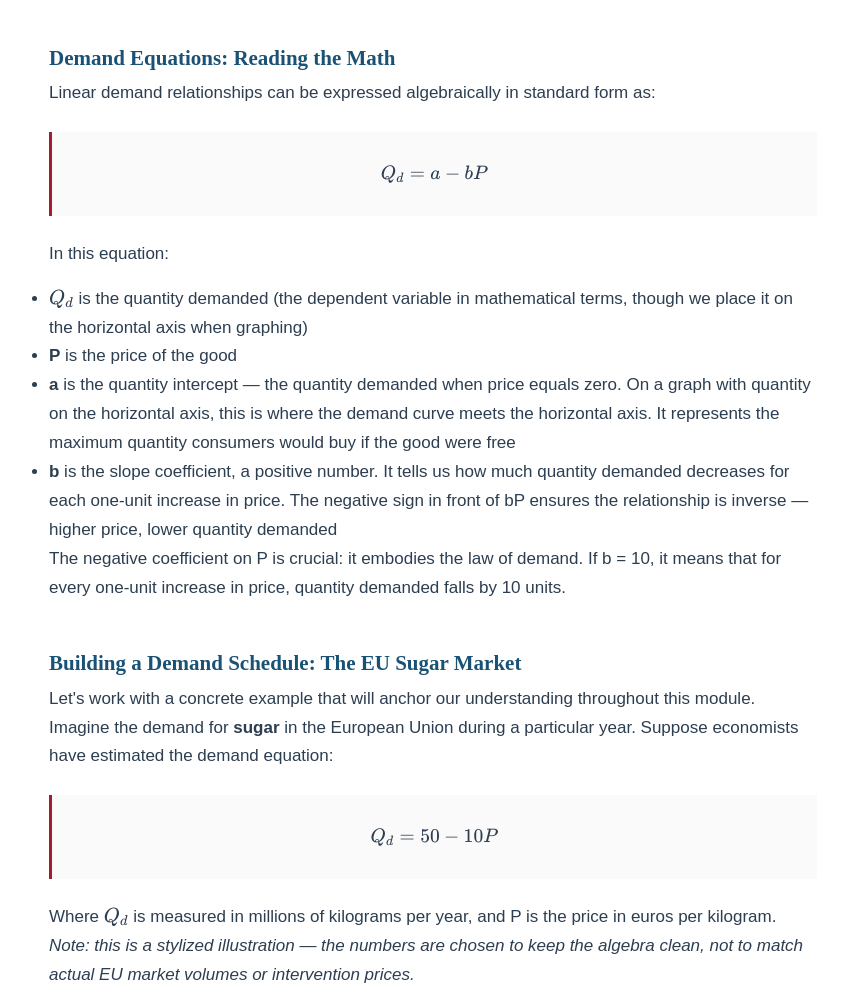
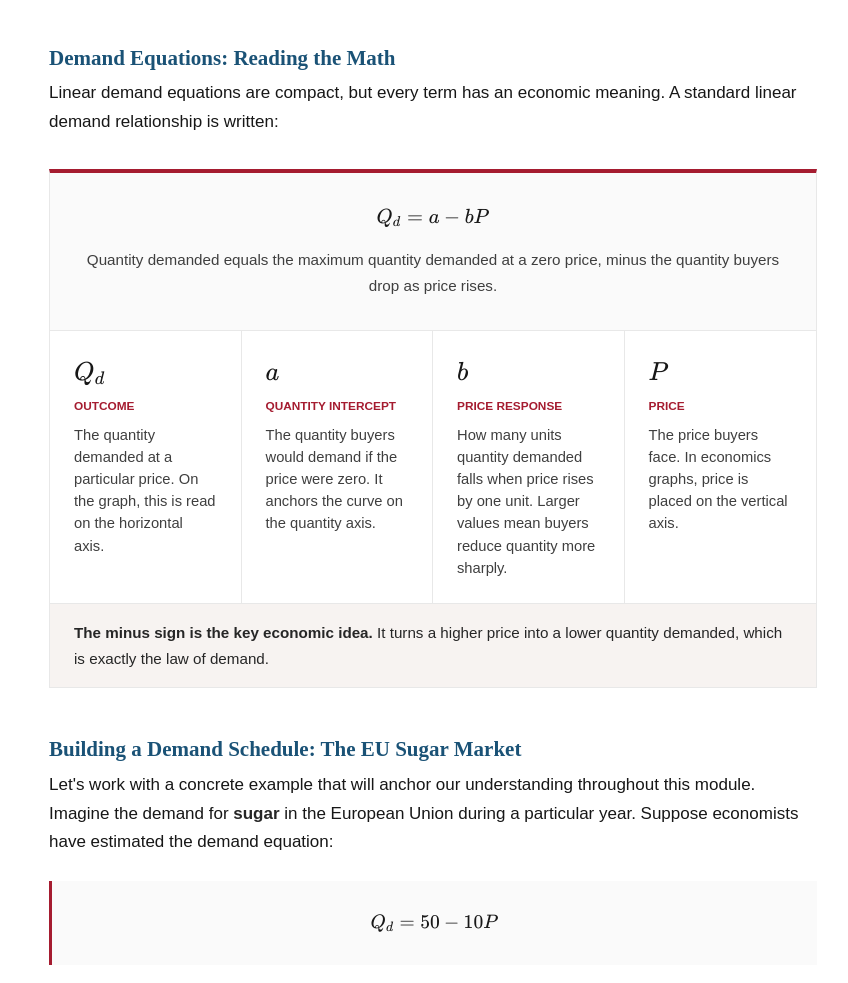
Before and after one commit to API-101/prep-textbook, a plain HTML site: page chapters/module-01-1-demand.html in a window 1280 px wide. Shown: the part 4270-5253 px from the top of the page, without its empty margins (271-1119 px from the left). Drawn offline with nearby package versions, Linux system fonts and the light colour scheme.

Commit message:
Refine Module 1 demand equation pedagogy

```diff
--- a/chapters/module-01-1-demand.html
+++ b/chapters/module-01-1-demand.html
@@ -146,23 +146,37 @@
       </p>
 <h3>Demand Equations: Reading the Math</h3>
 <p>
-        Linear demand relationships can be expressed algebraically in standard form as:
+        Linear demand equations are compact, but every term has an economic meaning. A standard linear demand relationship is written:
       </p>
-<div class="equation-block">
+<div class="equation-explainer">
+<div class="equation-explainer__formula">
         $$Q_d = a - bP$$
-      </div>
-<p>
-        In this equation:
-      </p>
-<ul>
-<li><strong>\(Q_d\)</strong> is the quantity demanded (the dependent variable in mathematical terms, though we place it on the horizontal axis when graphing)</li>
-<li><strong>P</strong> is the price of the good</li>
-<li><strong>a</strong> is the quantity intercept — the quantity demanded when price equals zero. On a graph with quantity on the horizontal axis, this is where the demand curve meets the horizontal axis. It represents the maximum quantity consumers would buy if the good were free</li>
-<li><strong>b</strong> is the slope coefficient, a positive number. It tells us how much quantity demanded decreases for each one-unit increase in price. The negative sign in front of bP ensures the relationship is inverse — higher price, lower quantity demanded</li>
-</ul>
-<p>
-        The negative coefficient on P is crucial: it embodies the law of demand. If b = 10, it means that for every one-unit increase in price, quantity demanded falls by 10 units.
-      </p>
+        <p class="equation-explainer__read">Quantity demanded equals the maximum quantity demanded at a zero price, minus the quantity buyers drop as price rises.</p>
+</div>
+<div class="equation-explainer__parts">
+<div class="equation-part">
+<span class="equation-part__symbol">\(Q_d\)</span>
+<span class="equation-part__label">Outcome</span>
+<p class="equation-part__text">The quantity demanded at a particular price. On the graph, this is read on the horizontal axis.</p>
+</div>
+<div class="equation-part">
+<span class="equation-part__symbol">\(a\)</span>
+<span class="equation-part__label">Quantity Intercept</span>
+<p class="equation-part__text">The quantity buyers would demand if the price were zero. It anchors the curve on the quantity axis.</p>
+</div>
+<div class="equation-part">
+<span class="equation-part__symbol">\(b\)</span>
+<span class="equation-part__label">Price Response</span>
+<p class="equation-part__text">How many units quantity demanded falls when price rises by one unit. Larger values mean buyers reduce quantity more sharply.</p>
+</div>
+<div class="equation-part">
+<span class="equation-part__symbol">\(P\)</span>
+<span class="equation-part__label">Price</span>
+<p class="equation-part__text">The price buyers face. In economics graphs, price is placed on the vertical axis.</p>
+</div>
+</div>
+<p class="equation-explainer__note"><strong>The minus sign is the key economic idea.</strong> It turns a higher price into a lower quantity demanded, which is exactly the law of demand.</p>
+</div>
 <h3>Building a Demand Schedule:
          The EU Sugar Market
 </h3>
@@ -175,6 +189,10 @@
 
 <div class="equation-block">$$Q_d = 50 - 10P$$</div>
 <p>Where \(Q_d\) is measured in millions of kilograms per year, and P is the price in euros per kilogram. <em>Note: this is a stylized illustration — the numbers are chosen to keep the algebra clean, not to match actual EU market volumes or intervention prices.</em></p>
+<div class="equation-translation">
+<div class="equation-translation__label">Read the equation in words</div>
+<p class="equation-translation__text">If sugar were free, buyers would demand 50 million kg. For every €1 increase in price, buyers reduce quantity demanded by 10 million kg.</p>
+</div>
 
 
 
@@ -480,7 +498,7 @@
 <div class="graph-container">
 <div class="graph-container__title">Demand Curve Explorer</div>
 <div class="graph-container__description">
-          Adjust the intercept (a) and slope (b) to see how the demand curve changes. The equation shown is \(Q_d = a - bP\), which we invert to \(P = (a/b) - (Q/b)\) for graphing. Increasing the intercept (a) shifts the curve rightward. Increasing the slope coefficient (b) makes the curve <em>flatter</em> — because the inverted slope is \(-1/b\), which shrinks in magnitude as b grows.
+          Use the sliders to test one idea at a time. First change only the intercept (a) and watch the whole curve move. Then reset and change only the slope coefficient (b) to see how price responsiveness changes the curve's steepness. The equation shown is \(Q_d = a - bP\), which we invert to \(P = (a/b) - (Q/b)\) for graphing.
         </div>
 <div class="graph-container__svg-wrapper" id="demand-graph"></div>
 <div class="graph-container__controls">
--- a/css/theme.css
+++ b/css/theme.css
@@ -35,19 +35,19 @@
   --color-warning: #d35400;
   --color-warning-light: #fdebd0;
   --color-danger: #c0392b;
-  --color-neutral-900: #1a1a2e;
-  --color-neutral-800: #2c3e50;
-  --color-neutral-700: #34495e;
-  --color-neutral-600: #566573;
-  --color-neutral-500: #7f8c8d;
+  --color-neutral-900: #171717;
+  --color-neutral-800: #262626;
+  --color-neutral-700: #3f3f3f;
+  --color-neutral-600: #575757;
+  --color-neutral-500: #737373;
   --color-neutral-400: #aab7b8;
   --color-neutral-300: #d5d8dc;
   --color-neutral-200: #e8e8e8;
   --color-neutral-100: #f2f3f4;
   --color-bg: #ffffff;
   --color-surface: #ffffff;
-  --color-text: #2c3e50;
-  --color-text-secondary: #566573;
+  --color-text: #171717;
+  --color-text-secondary: #575757;
 
   /* Surplus/Loss colors for economics graphs */
   --color-consumer-surplus: #2e86c1;
@@ -404,9 +404,9 @@ strong {
 /* --- Key Term / Definition --- */
 .key-term {
   font-weight: 600;
-  color: var(--color-primary);
+  color: var(--color-hks-crimson);
   cursor: help;
-  border-bottom: 1px dashed var(--color-primary-light);
+  border-bottom: 1px dashed rgba(165, 28, 48, 0.55);
 }
 
 .definition-box {
@@ -585,6 +585,114 @@ strong {
 }
 .equation-block .katex {
   font-size: 1.15em;
+}
+
+/* --- Annotated Equation Explainers --- */
+.equation-explainer {
+  margin: var(--space-xl) 0;
+  border: 1px solid var(--color-neutral-200);
+  border-top: 4px solid var(--color-hks-crimson);
+  background: #fff;
+}
+
+.equation-explainer__formula {
+  padding: var(--space-xl);
+  border-bottom: 1px solid var(--color-neutral-200);
+  background: #fafafa;
+}
+
+.equation-explainer__formula .katex-display {
+  margin: 0;
+}
+
+.equation-explainer__read {
+  margin: var(--space-md) 0 0;
+  color: var(--color-neutral-700);
+  text-align: center;
+  font-size: 0.95rem;
+}
+
+.equation-explainer__parts {
+  display: grid;
+  grid-template-columns: repeat(4, minmax(0, 1fr));
+  margin: 0;
+}
+
+.equation-part {
+  padding: var(--space-lg);
+  border-right: 1px solid var(--color-neutral-200);
+}
+
+.equation-part:last-child {
+  border-right: 0;
+}
+
+.equation-part__symbol {
+  display: block;
+  font-family: var(--font-heading);
+  font-size: 1.35rem;
+  font-weight: 700;
+  color: var(--color-neutral-900);
+  margin-bottom: var(--space-xs);
+}
+
+.equation-part__label {
+  display: block;
+  font-size: 0.74rem;
+  font-weight: 700;
+  text-transform: uppercase;
+  letter-spacing: 0;
+  color: var(--color-hks-crimson);
+  margin-bottom: var(--space-sm);
+}
+
+.equation-part__text {
+  color: var(--color-neutral-700);
+  font-size: 0.92rem;
+  line-height: 1.5;
+  margin: 0;
+}
+
+.equation-explainer__note {
+  margin: 0;
+  padding: var(--space-md) var(--space-lg);
+  border-top: 1px solid var(--color-neutral-200);
+  color: var(--color-neutral-800);
+  background: #f7f3f1;
+  font-size: 0.95rem;
+}
+
+.equation-translation {
+  margin: var(--space-lg) 0;
+  border-left: 4px solid var(--color-hks-crimson);
+  background: #fafafa;
+  padding: var(--space-lg);
+}
+
+.equation-translation__label {
+  font-weight: 700;
+  color: var(--color-hks-crimson);
+  margin-bottom: var(--space-xs);
+}
+
+.equation-translation__text {
+  margin: 0;
+  color: var(--color-neutral-700);
+}
+
+@media (max-width: 760px) {
+  .equation-explainer__parts {
+    grid-template-columns: 1fr;
+  }
+
+  .equation-part {
+    border-right: 0;
+    border-bottom: 1px solid var(--color-neutral-200);
+  }
+
+  .equation-part:last-child {
+    border-bottom: 0;
+  }
 }
 /* Inline KaTeX in running text */
 .katex {
```
